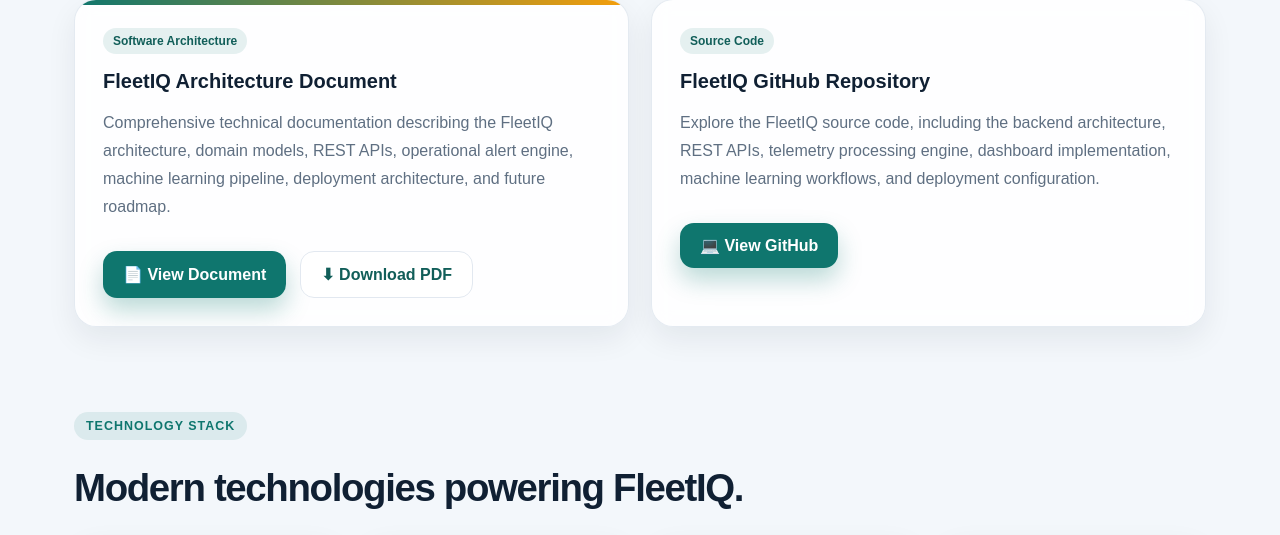
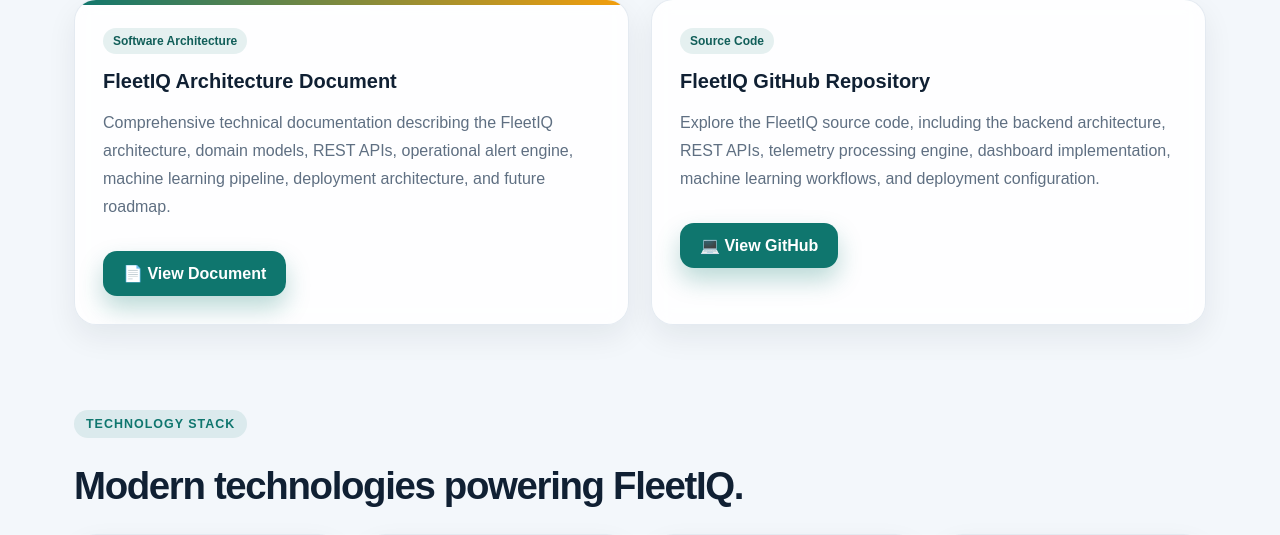
Before and after one commit to karianjahi/fleetiq, a Django app: page / in a window 1280 px wide. Shown: the part 4254-4789 px from the top of the page. Run offline with Django 5.2, Linux system fonts and the light colour scheme.

Commit message:
feat: Keep view document tab and comment download pdf

```diff
--- a/operations/templates/operations/landing.html
+++ b/operations/templates/operations/landing.html
@@ -342,10 +342,10 @@
                             📄 View Document
                         </a>
 
-                        <a href="{% static 'operations/docs/FleetIQ_Software_Architecture_Document.pdf' %}"
+                        <!-- <a href="{% static 'operations/docs/FleetIQ_Software_Architecture_Document.pdf' %}"
                             class="btn secondary" download>
                             ⬇ Download PDF
-                        </a>
+                        </a> -->
 
                     </div>
 
```
